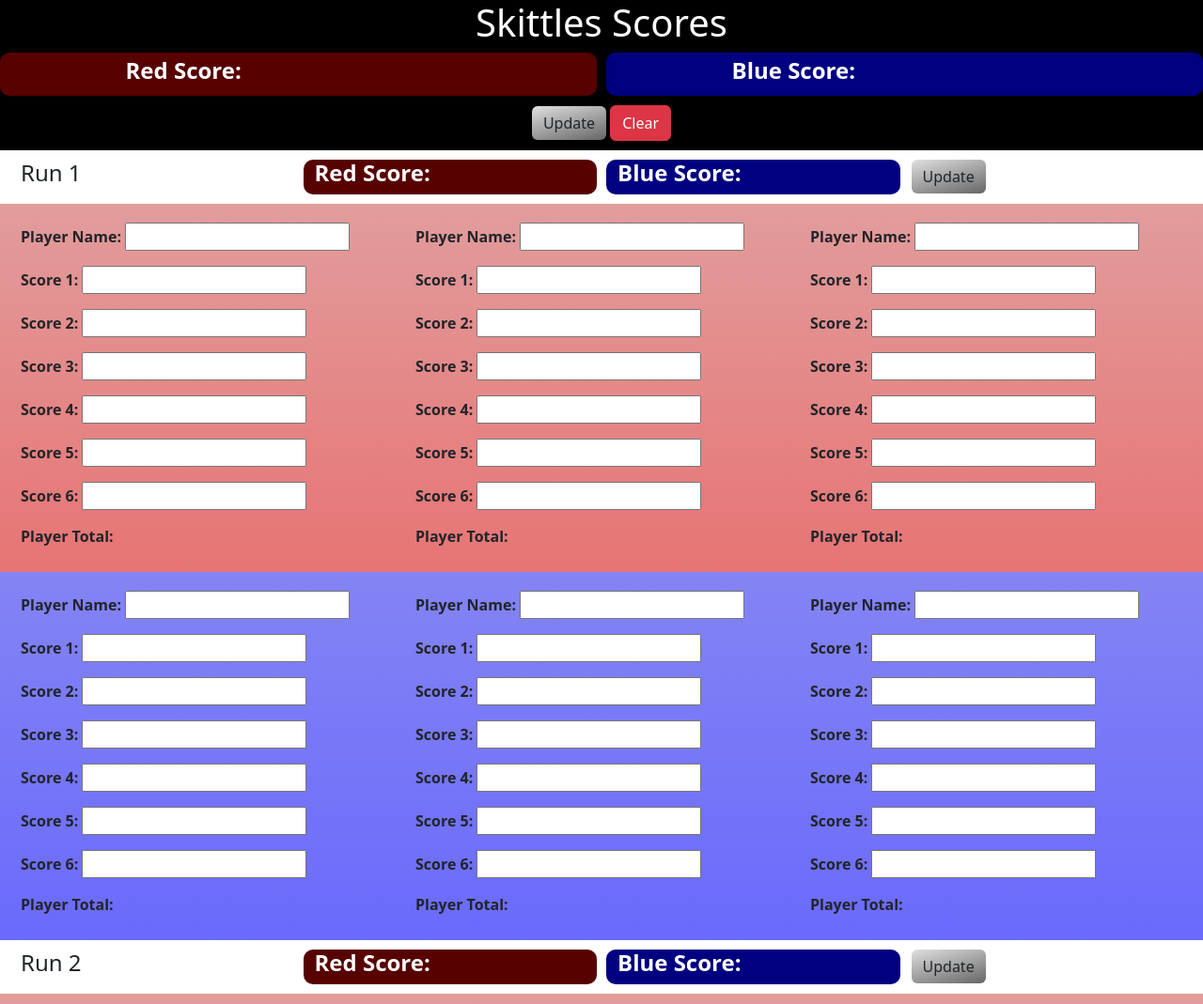
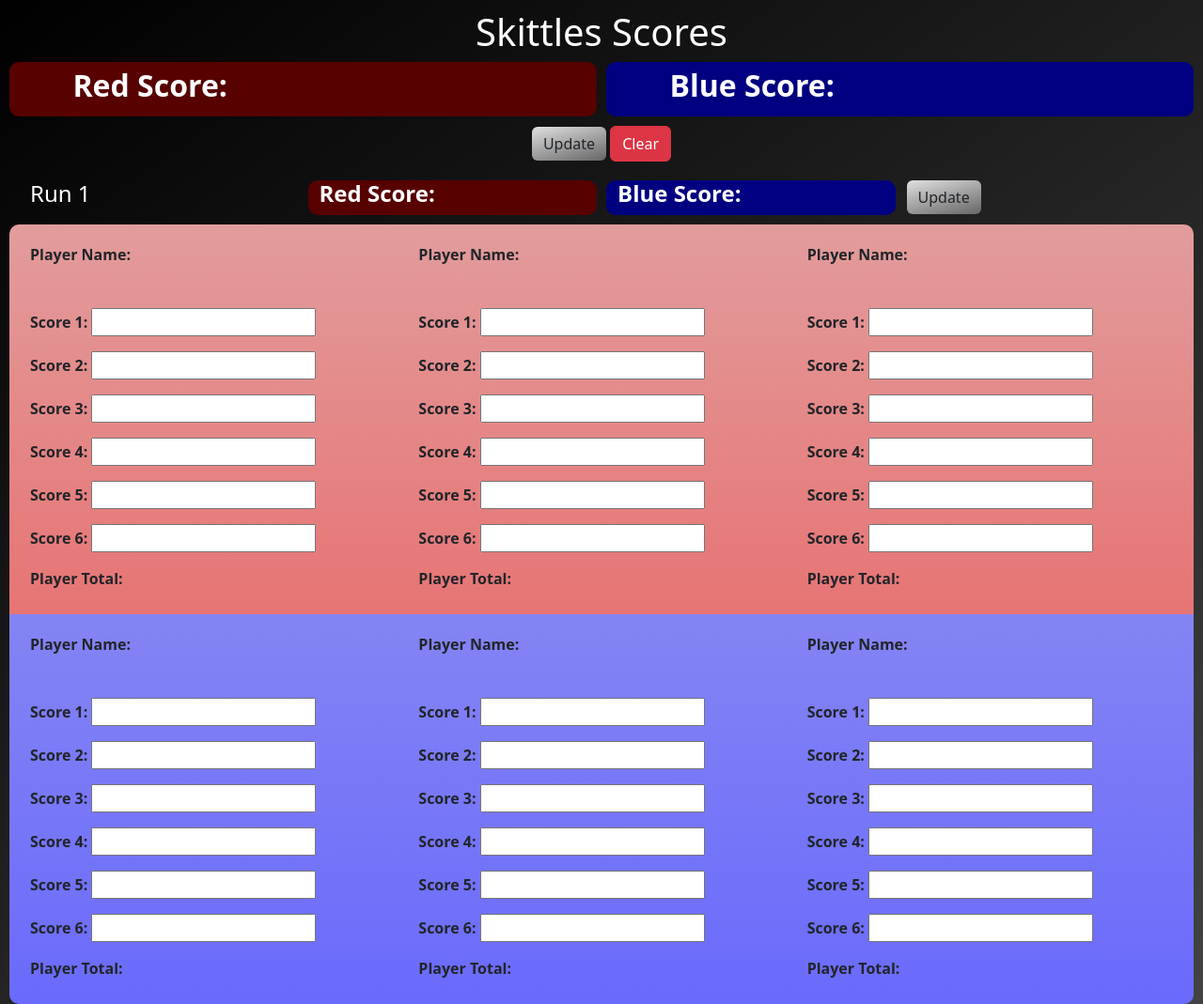
Before and after one commit to DaisyEverard/Skittles-Scores, a plain HTML site: page index.html in a window 1280 px wide. Shown: the top 1069 px of the page at 94% size. Drawn offline with nearby package versions, Linux system fonts and the light colour scheme.

Commit message:
add styles to headers

```diff
--- a/assets/style.css
+++ b/assets/style.css
@@ -1,13 +1,18 @@
+/* General */
+body {
+    padding: 10px;
+    border-radius: 10px;
+    background: linear-gradient(145deg, black, grey);
+}
 /* jumbotron */
 .jumbotron {
-    background-color: black;
+    background-color: transparent;
     color: white;
     text-align: center;
 }
 .jumbotron button {
     margin: 10px auto;
 }
-
 .red-name, .blue-name {
     background-color: transparent;
     color: white;
@@ -15,11 +20,22 @@
     font-size: 1.5rem;
     border: none;
 }
+input.red-name, input.blue-name {
+    font-size: 2rem;
+    word-wrap: break-word;
+}
+.red-score, .blue-score {
+    font-weight: 900;
+}
+.jumbotron .red-score,
+ .jumbotron .blue-score {
+    font-size: 3rem;
+ }
 /* section headers */
 .run-header {
     padding: 10px;
+    color: white;
 }
-
 .red-score-div {
 background-color: rgb(87, 1, 1);
 margin-right: 10px;
@@ -29,7 +45,6 @@ background-color: navy;
 }
 .blue-score-div, .red-score-div {
     border-radius: 10px;
-    color: white;
 }
 
 .submit-btn {
@@ -39,11 +54,20 @@ background-color: navy;
 
 
 /* main */
+.player-name {
+    background-color: transparent;
+    border: none;
+    font-weight: bold;
+    font-size: large;
+    padding-left: 10px;
+}
 .red-row {
     background: linear-gradient(#e29c9c,#e77474);
+    border-radius: 10px 10px 0 0;
 }
 .blue-row {
     background: linear-gradient(#8484f4, #6a6afc);
+    border-radius: 0 0 10px 10px;
 }
 .red-row, .blue-row {
    padding: 10px;
```
